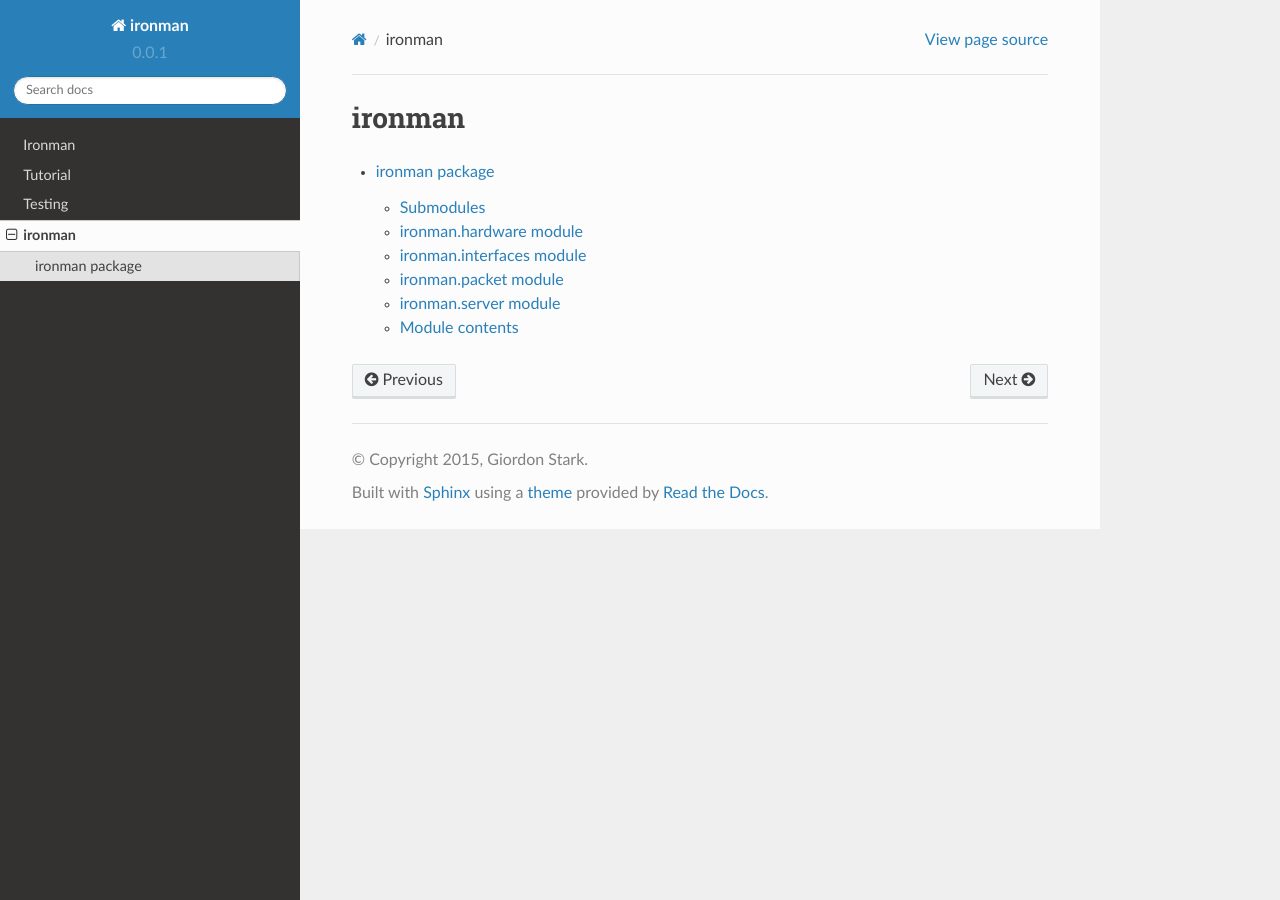
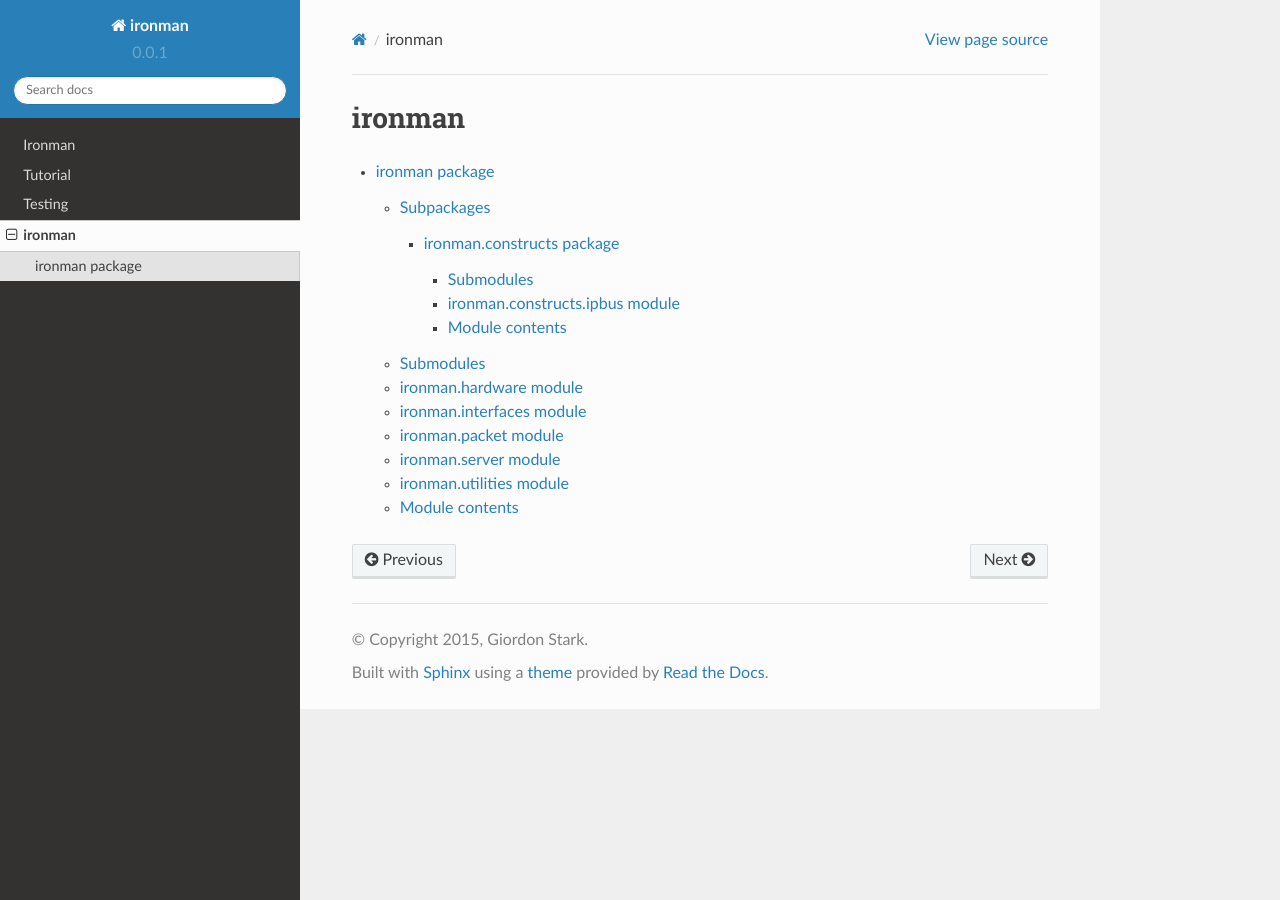
Before and after one commit to kratsg/ironman, a Sphinx documentation site: the page built from docs/modules.rst, in a window 1280 px wide. Built offline with Sphinx 7.4.7 and the Read the Docs theme 2.0.0, drawn with Linux system fonts in a browser that asks for light colours.

Commit message:
add utilities and constructs

```diff
--- a/docs/ironman.rst
+++ b/docs/ironman.rst
@@ -1,5 +1,12 @@
 ironman package
 ===============
+
+Subpackages
+-----------
+
+.. toctree::
+
+    ironman.constructs
 
 Submodules
 ----------
@@ -36,6 +43,14 @@ ironman.server module
     :undoc-members:
     :show-inheritance:
 
+ironman.utilities module
+------------------------
+
+.. automodule:: ironman.utilities
+    :members:
+    :undoc-members:
+    :show-inheritance:
+
 
 Module contents
 ---------------
```
